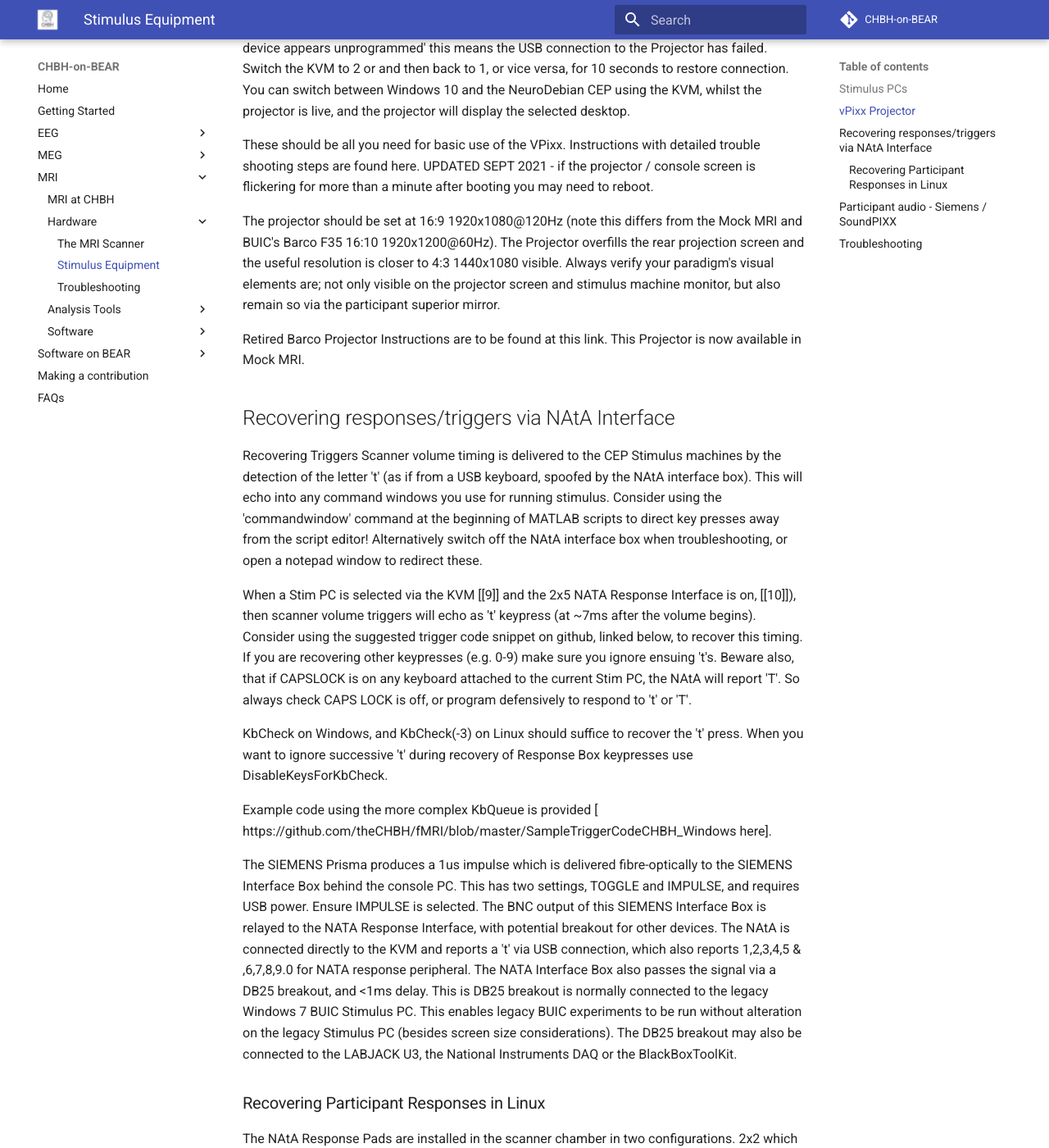
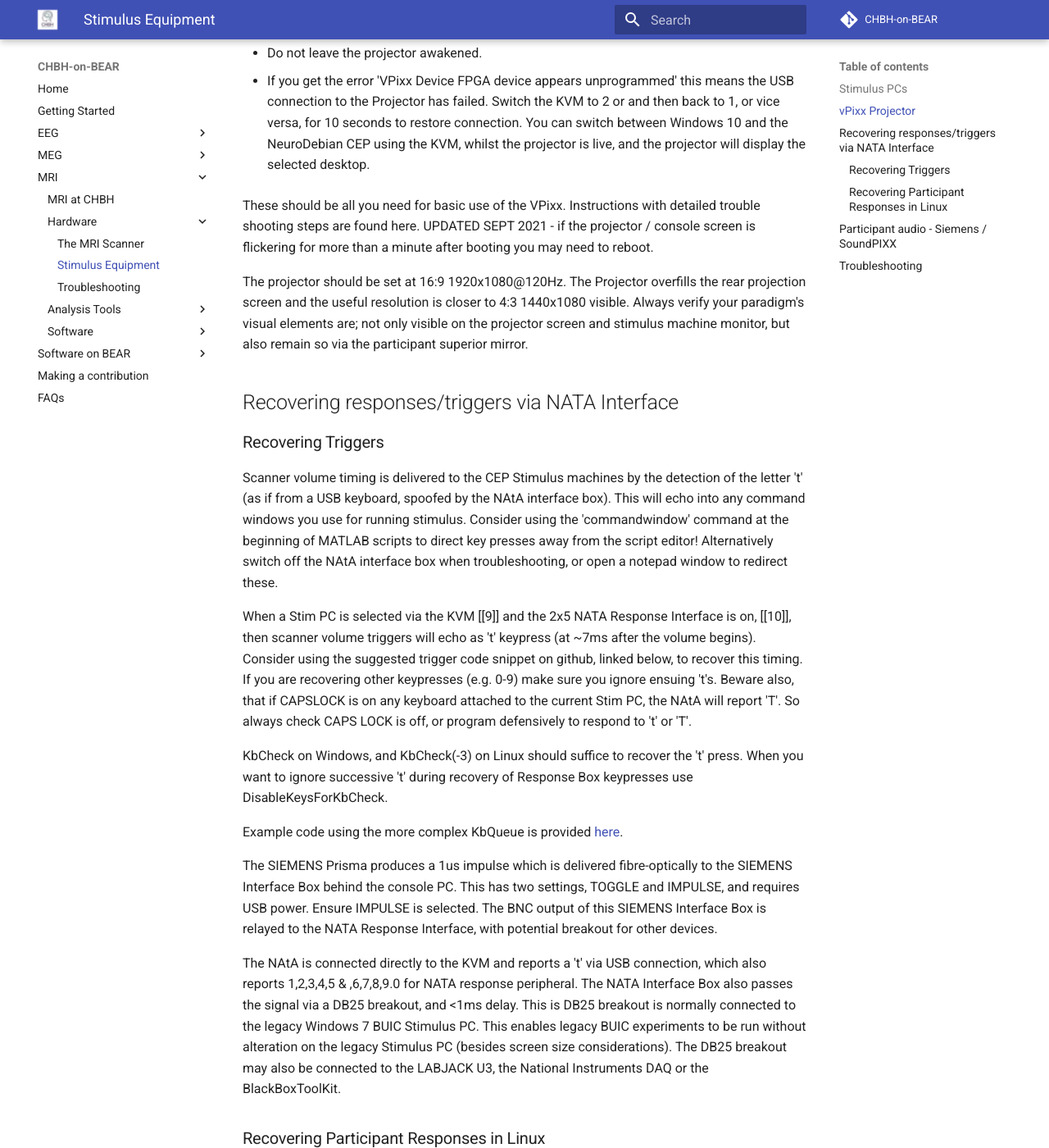
Before and after one commit to chbh-opensource/chbh-on-bear, an MkDocs documentation site: the page built from docs/mri/hardware/stimulus_equipment.md, in a window 1280 px wide and 1400 px high, scrolled down 1482 px. Shown: the whole window at 82% size. Built offline with MkDocs 1.6.1 and Material for MkDocs 9.7.7, drawn with Linux system fonts in a browser that asks for light colours; comment, search, counter and statistics services are not loaded; some of the changed text lies outside the part shown.

Commit message:
added equipment info from CHBH wiki

````diff
--- a/docs/mri/hardware/stimulus_equipment.md
+++ b/docs/mri/hardware/stimulus_equipment.md
@@ -32,30 +30,35 @@
 
 The commands needed to enable the projector are as follows;
 
-launch the VPUtil command line interface (click the desktop icon in Windows / under Linux; click to open the desktop VPUtil folder, and in the folder pane that opens rightclick on the white space and Launch A Terminal From That Location, then type ./vputil and press enter).
-In that VPUtil interface type *ppx a* and return to awaken the projector.
-In that VPUtil interface type *ppx s* and return to deactivate.
-Do not leave the projector awakened.
-If you get the error 'VPixx Device FPGA device appears unprogrammed' this means the USB connection to the Projector has failed. Switch the KVM to 2 or and then back to 1, or vice versa, for 10 seconds to restore connection. You can switch between Windows 10 and the NeuroDebian CEP using the KVM, whilst the projector is live, and the projector will display the selected desktop.
+- launch the VPUtil command line interface (click the desktop icon in Windows / under Linux; click to open the desktop VPUtil folder, and in the folder pane that opens rightclick on the white space and Launch A Terminal From That Location, then type ./vputil and press enter).
+
+- In that VPUtil interface type *ppx a* and return to awaken the projector.
+
+- In that VPUtil interface type *ppx s* and return to deactivate.
+
+- Do not leave the projector awakened.
+
+-  If you get the error 'VPixx Device FPGA device appears unprogrammed' this means the USB connection to the Projector has failed. Switch the KVM to 2 or and then back to 1, or vice versa, for 10 seconds to restore connection. You can switch between Windows 10 and the NeuroDebian CEP using the KVM, whilst the projector is live, and the projector will display the selected desktop.
 
 These should be all you need for basic use of the VPixx. Instructions with detailed trouble shooting steps are found here. UPDATED SEPT 2021 - if the projector / console screen is flickering for more than a minute after booting you may need to reboot.
 
-The projector should be set at 16:9 1920x1080@120Hz (note this differs from the Mock MRI and BUIC's Barco F35 16:10 1920x1200@60Hz). The Projector overfills the rear projection screen and the useful resolution is closer to 4:3 1440x1080 visible. Always verify your paradigm's visual elements are; not only visible on the projector screen and stimulus machine monitor, but also remain so via the participant superior mirror.
+The projector should be set at 16:9 1920x1080@120Hz. The Projector overfills the rear projection screen and the useful resolution is closer to 4:3 1440x1080 visible. Always verify your paradigm's visual elements are; not only visible on the projector screen and stimulus machine monitor, but also remain so via the participant superior mirror.
 
-Retired Barco Projector Instructions are to be found at this link. This Projector is now available in Mock MRI.
+## Recovering responses/triggers via NATA Interface
 
-## Recovering responses/triggers via NAtA Interface
+### Recovering Triggers
 
-Recovering Triggers
 Scanner volume timing is delivered to the CEP Stimulus machines by the detection of the letter 't' (as if from a USB keyboard, spoofed by the NAtA interface box). This will echo into any command windows you use for running stimulus. Consider using the 'commandwindow' command at the beginning of MATLAB scripts to direct key presses away from the script editor! Alternatively switch off the NAtA interface box when troubleshooting, or open a notepad window to redirect these.
 
-When a Stim PC is selected via the KVM [[9]] and the 2x5 NATA Response Interface is on, [[10]]), then scanner volume triggers will echo as 't' keypress (at ~7ms after the volume begins). Consider using the suggested trigger code snippet on github, linked below, to recover this timing. If you are recovering other keypresses (e.g. 0-9) make sure you ignore ensuing 't's. Beware also, that if CAPSLOCK is on any keyboard attached to the current Stim PC, the NAtA will report 'T'. So always check CAPS LOCK is off, or program defensively to respond to 't' or 'T'.
+When a Stim PC is selected via the KVM [[9]] and the 2x5 NATA Response Interface is on, [[10]], then scanner volume triggers will echo as 't' keypress (at ~7ms after the volume begins). Consider using the suggested trigger code snippet on github, linked below, to recover this timing. If you are recovering other keypresses (e.g. 0-9) make sure you ignore ensuing 't's. Beware also, that if CAPSLOCK is on any keyboard attached to the current Stim PC, the NAtA will report 'T'. So always check CAPS LOCK is off, or program defensively to respond to 't' or 'T'.
 
 KbCheck on Windows, and KbCheck(-3) on Linux should suffice to recover the 't' press. When you want to ignore successive 't' during recovery of Response Box keypresses use DisableKeysForKbCheck.
 
-Example code using the more complex KbQueue is provided [ https://github.com/theCHBH/fMRI/blob/master/SampleTriggerCodeCHBH_Windows here].
+Example code using the more complex KbQueue is provided [here](https://github.com/theCHBH/fMRI/blob/master/SampleTriggerCodeCHBH_Windows).
 
-The SIEMENS Prisma produces a 1us impulse which is delivered fibre-optically to the SIEMENS Interface Box behind the console PC. This has two settings, TOGGLE and IMPULSE, and requires USB power. Ensure IMPULSE is selected. The BNC output of this SIEMENS Interface Box is relayed to the NATA Response Interface, with potential breakout for other devices. The NAtA is connected directly to the KVM and reports a 't' via USB connection, which also reports 1,2,3,4,5 & ,6,7,8,9.0 for NATA response peripheral. The NATA Interface Box also passes the signal via a DB25 breakout, and <1ms delay. This is DB25 breakout is normally connected to the legacy Windows 7 BUIC Stimulus PC. This enables legacy BUIC experiments to be run without alteration on the legacy Stimulus PC (besides screen size considerations). The DB25 breakout may also be connected to the LABJACK U3, the National Instruments DAQ or the BlackBoxToolKit.
+The SIEMENS Prisma produces a 1us impulse which is delivered fibre-optically to the SIEMENS Interface Box behind the console PC. This has two settings, TOGGLE and IMPULSE, and requires USB power. Ensure IMPULSE is selected. The BNC output of this SIEMENS Interface Box is relayed to the NATA Response Interface, with potential breakout for other devices.
+
+The NAtA is connected directly to the KVM and reports a 't' via USB connection, which also reports 1,2,3,4,5 & ,6,7,8,9.0 for NATA response peripheral. The NATA Interface Box also passes the signal via a DB25 breakout, and <1ms delay. This is DB25 breakout is normally connected to the legacy Windows 7 BUIC Stimulus PC. This enables legacy BUIC experiments to be run without alteration on the legacy Stimulus PC (besides screen size considerations). The DB25 breakout may also be connected to the LABJACK U3, the National Instruments DAQ or the BlackBoxToolKit.
 
 ### Recovering Participant Responses in Linux
 
@@ -65,27 +68,30 @@
 
 Under Neurodebian use the following device names when setting up your KbQueue in PTB MATLAB;
 
+```MATLAB
 DeviceName = 'NAtA Technologies LxPAD PK080219 v6.11'  % 2x5 and trigger 't'
 
 DeviceName = 'NAtA Technologies LxNK Keypad' % 2x2 only
 
 DeviceName = 'Dell Dell QuietKey Keyboard'  % Experimenter Keyboard
+```
 
-Here is example code that demonstrates gathering Experimenter Keyboard Responses and Participant 2x5 / Scanner volume triggers from the NAtA 2x5.
+Here is example [code](https://github.com/artaxerxes/TheCHBH/blob/master/twoDevice_KbQueue) that demonstrates gathering Experimenter Keyboard Responses and Participant 2x5 / Scanner volume triggers from the NAtA 2x5.
 
 Always ensure the NAtA boxes respond before placing your participant in the scanner. They will illuminate the red LEDs on the front of the NATA Interface Box, so observe these. If they illuminate and there is no response from the stimulus PC then reset the PC as the USB hub has been sent to sleep and not awoke with the PC.
 
 ## Participant audio - Siemens / SoundPIXX
 
-For Operator / Participant contact we rely on the inbuilt Siemens audio console. You will have been trained in the Siemens subsystem usage during your Operator induction. This broadcasts into the Room, and optionally via the mono pneumatic in-ear headphones that can be attached to the base of the participant bed.
+For Operator/Participant contact we rely on the inbuilt Siemens audio console. This broadcasts into the Room, and optionally via the mono pneumatic in-ear headphones that can be attached to the base of the participant bed.
 
 For experimental audio, routed from the CEP stimulus machines the Siemens Room Audio / In-Ear Headphones may be suitable. However if you require Stereo reproductions or and higher fidelity audio reproduction there is the SoundPIXX system. This requires the use of a second set of headphones, stored to the left hand side of the head of the scanner bed.
 
-As noted above, the KVM is not configured to route Audio, therefore to choose a specific Stimulus PC, as audio source, employ the plugs on the Audio Patch Panel [[11]].To switch between the two audio systems there is a patch panel (bank of ports for large audio cables) below the CEP Stimulus machines on the main rack. These allow audio to be routed from the CEP Stimulus Machines to the two available audio outputs. Sources are the Windows and the Neurodebian CEP Stim, outputs are the Siemens (Room + Participant Headphones), or the SoundPIXX (Participant Headphones only).
+As noted above, the KVM is not configured to route Audio, therefore to choose a specific Stimulus PC, as audio source, employ the plugs on the Audio Patch Panel.To switch between the two audio systems there is a patch panel (bank of ports for large audio cables) below the CEP Stimulus machines on the main rack. These allow audio to be routed from the CEP Stimulus Machines to the two available audio outputs. Sources are the Windows and the Neurodebian CEP Stim, outputs are the Siemens (Room + Participant Headphones), or the SoundPIXX (Participant Headphones only).
 
 When utilising the SoundPIXX Audio the Siemens Room audio may suffice for participant communication still, but there is a secondary black desktop Microphone that you can use to speak directly into the SoundPIXX headphones.
 
-WARNING - the SoundPIXX headphones have a much higher range of available volume than the Siemens in-Ear headphones and participants may be overwhelmed. Before any experiment involving their use check the settings are suitable, and that they have not been changed since your last scan. Additionally check the volume setting on our CEP Stimulus machine has not changed as the interaction of these two can produce surprisingly high volumes of noise which will be delivered directly into the SoundPIXX in ear headphones.
+!!! warning
+    The SoundPIXX headphones have a much higher range of available volume than the Siemens in-Ear headphones and participants may be overwhelmed. Before any experiment involving their use check the settings are suitable, and that they have not been changed since your last scan. Additionally check the volume setting on our CEP Stimulus machine has not changed as the interaction of these two can produce surprisingly high volumes of noise which will be delivered directly into the SoundPIXX in ear headphones.
 
 ## Troubleshooting
 
````
Also changed, not shown: other parts of docs/mri/hardware/stimulus_equipment.md (+9 -11 lines).
